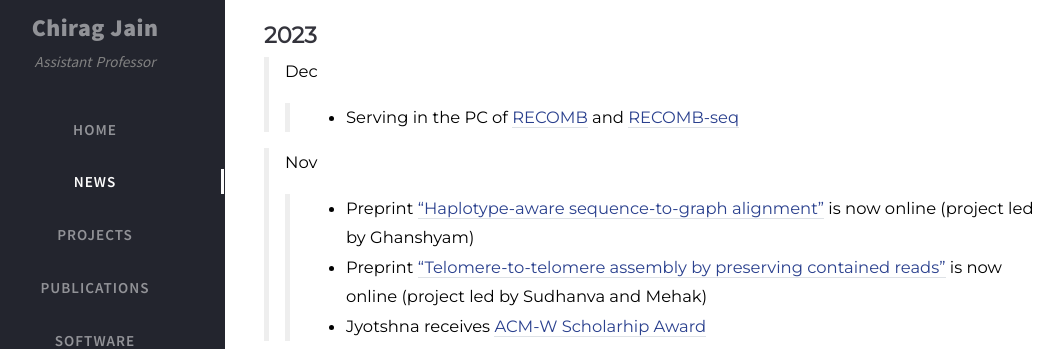
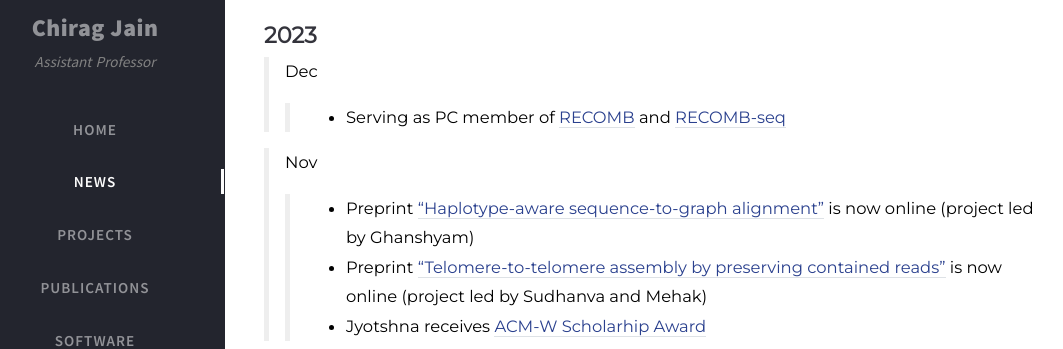
Before and after one commit to at-cg/at-cg.github.io, a Jekyll site: the page built from tabs/new.md, in a window 1280 px wide and 900 px high. Shown: the part 146-495 px from the top of the window, without its empty margins (35-1098 px from the left). Built offline with Jekyll 4.4.1, drawn with Linux system fonts in a browser that asks for light colours; nearby versions of some CDN libraries; comment, search, counter and statistics services are not loaded.

Commit message:
Update new.md

```diff
--- a/tabs/new.md
+++ b/tabs/new.md
@@ -22,7 +22,7 @@ type: news
 ## **2023**
 
 >Dec
->> - Serving in the PC of [RECOMB](https://recomb.org/recomb2024/index.html) and [RECOMB-seq](https://recomb-seq.github.io)
+>> - Serving as PC member of [RECOMB](https://recomb.org/recomb2024/index.html) and [RECOMB-seq](https://recomb-seq.github.io)
 
 >Nov
 >> - Preprint ["Haplotype-aware sequence-to-graph alignment"](https://doi.org/10.1101/2023.11.15.566493) is now online (project led by Ghanshyam)
```
